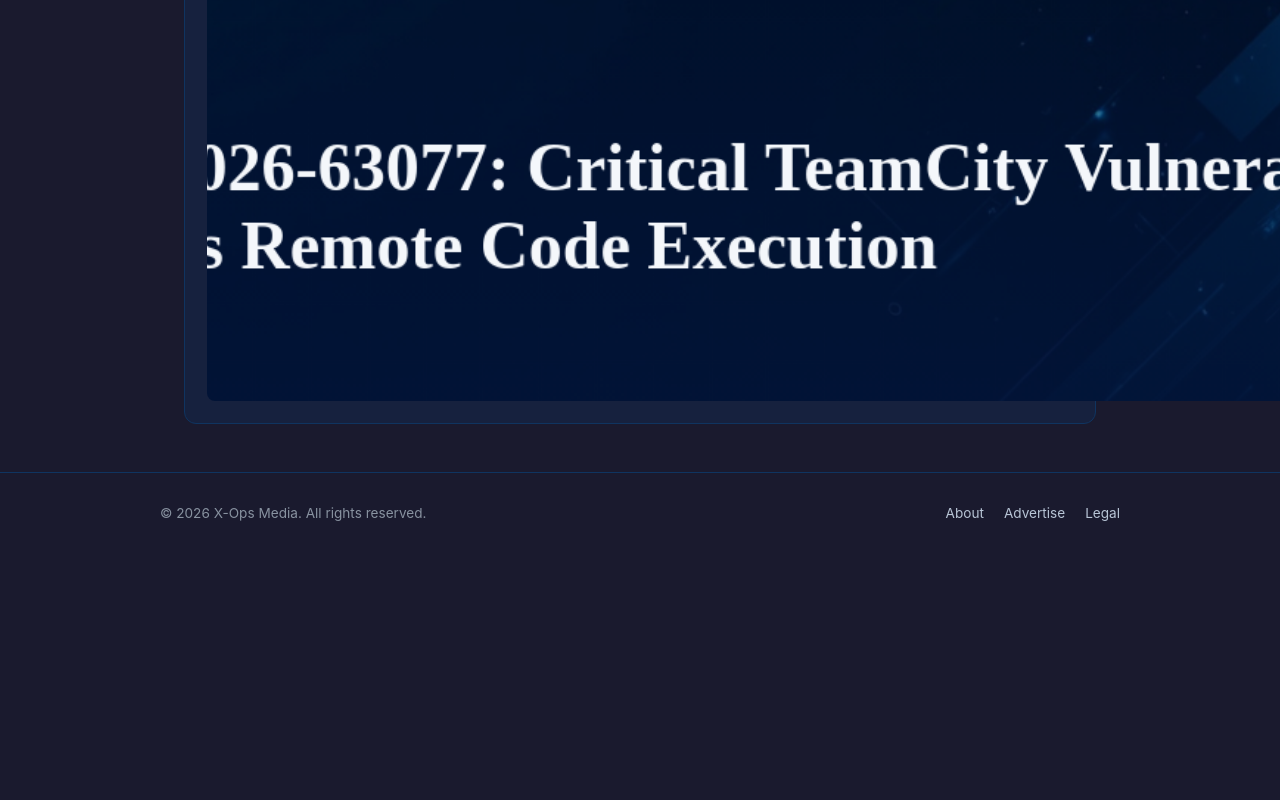
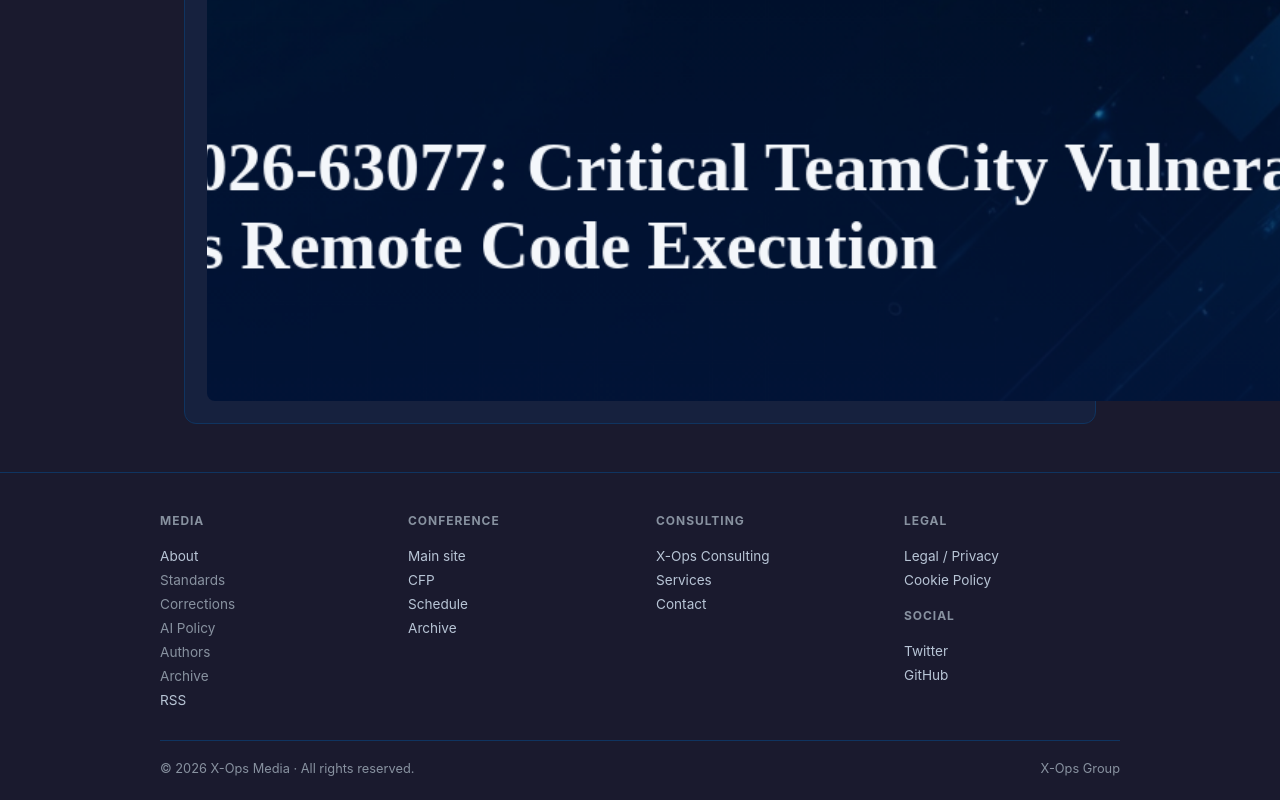
Before and after one commit to X-Ops-group/xops_media_web, a React (Vite) app: page /en in a window 1280 px wide. Shown: the part 4668-5468 px from the top of the page. Before the commit the page ends 5221 px from the top, so only its background shows below. Built offline with nearby package versions, Linux system fonts and the light colour scheme; no server answers.

Commit message:
feat(xops-media-web): Footer with 4 columns of real links (H1 audit fix)

```diff
--- a/src/components/Footer.tsx
+++ b/src/components/Footer.tsx
@@ -1,18 +1,158 @@
-import type { Lang } from "../content";
+import { Link } from "react-router-dom";
+import { loadConference, type Lang } from "../content";
+
+const EXTERNAL = "noopener noreferrer";
 
 export function Footer({ lang }: { lang: Lang }) {
+  const conf = loadConference();
+  const year = new Date().getFullYear();
+
+  // Placeholder target for routes that don't exist yet. Using the about page
+  // keeps the link in-app; aria-disabled signals "this is a placeholder"
+  // while keeping the focus ring for keyboard users.
+  const soon = (label: string) => (
+    <Link
+      to={`/${lang}/about`}
+      aria-disabled="true"
+      title={
+        lang === "es"
+          ? "Próximamente — disponible en una próxima fase"
+          : "Coming soon — available in a later phase"
+      }
+      style={{
+        color: "var(--text-muted)",
+        cursor: "not-allowed",
+        textDecoration: "none",
+      }}
+      onClick={(e) => e.preventDefault()}
+    >
+      {label}
+    </Link>
+  );
+
+  const linkStyle = {
+    color: "var(--text-secondary)",
+    textDecoration: "none",
+  };
+  const headingStyle = {
+    fontSize: "0.75rem",
+    fontWeight: 700,
+    letterSpacing: "0.08em",
+    textTransform: "uppercase" as const,
+    color: "var(--text-muted)",
+    marginBottom: "0.75rem",
+  };
+
   return (
-    <footer style={{ borderTop: "1px solid var(--surface-0)", marginTop: "3rem", padding: "2rem 1.5rem" }}>
-      <div style={{ maxWidth: 960, margin: "0 auto", display: "flex", justifyContent: "space-between", flexWrap: "wrap", gap: "1rem" }}>
-        <div style={{ color: "var(--text-muted)", fontSize: "0.85rem" }}>
-          © {new Date().getFullYear()} X-Ops Media.{" "}
-          {lang === "es" ? "Todos los derechos reservados." : "All rights reserved."}
-        </div>
-        <div style={{ display: "flex", gap: "1.25rem", fontSize: "0.85rem", color: "var(--text-secondary)" }}>
-          <span>{lang === "es" ? "Quiénes somos" : "About"}</span>
-          <span>{lang === "es" ? "Publicidad" : "Advertise"}</span>
-          <span>{lang === "es" ? "Aviso legal" : "Legal"}</span>
-        </div>
+    <footer
+      style={{
+        borderTop: "1px solid var(--surface-0)",
+        marginTop: "3rem",
+        padding: "2.5rem 1.5rem 1.5rem",
+        background: "var(--surface-2)",
+      }}
+    >
+      <div
+        style={{
+          maxWidth: 960,
+          margin: "0 auto",
+          display: "grid",
+          gridTemplateColumns: "repeat(auto-fit, minmax(180px, 1fr))",
+          gap: "2rem",
+        }}
+      >
+        {/* Column 1 — Media */}
+        <nav aria-label="X-Ops Media" style={{ display: "flex", flexDirection: "column", gap: "0.5rem", fontSize: "0.85rem" }}>
+          <div style={headingStyle}>
+            {lang === "es" ? "Media" : "Media"}
+          </div>
+          <Link to={`/${lang}/quienes-somos`} style={linkStyle}>
+            {lang === "es" ? "Quiénes somos" : "About"}
+          </Link>
+          {soon(lang === "es" ? "Estándares" : "Standards")}
+          {soon(lang === "es" ? "Correcciones" : "Corrections")}
+          {soon(lang === "es" ? "Política de IA" : "AI Policy")}
+          {soon(lang === "es" ? "Autores" : "Authors")}
+          {soon(lang === "es" ? "Archivo" : "Archive")}
+          <a href="/rss.xml" style={linkStyle} target="_blank" rel={EXTERNAL}>
+            RSS
+          </a>
+        </nav>
+
+        {/* Column 2 — Conference */}
+        <nav aria-label="X-Ops Conference" style={{ display: "flex", flexDirection: "column", gap: "0.5rem", fontSize: "0.85rem" }}>
+          <div style={headingStyle}>
+            {lang === "es" ? "Conferencia" : "Conference"}
+          </div>
+          <a href={conf.links.main} style={linkStyle} target="_blank" rel={EXTERNAL}>
+            {lang === "es" ? "Web principal" : "Main site"}
+          </a>
+          <a href={conf.next_edition.cfp_url || conf.links.cfp} style={linkStyle} target="_blank" rel={EXTERNAL}>
+            {lang === "es" ? "Call for Papers" : "CFP"}
+          </a>
+          <a href={conf.links.schedule} style={linkStyle} target="_blank" rel={EXTERNAL}>
+            {lang === "es" ? "Programa" : "Schedule"}
+          </a>
+          <a href={conf.links.archive} style={linkStyle} target="_blank" rel={EXTERNAL}>
+            {lang === "es" ? "Ediciones anteriores" : "Archive"}
+          </a>
+        </nav>
+
+        {/* Column 3 — Consulting */}
+        <nav aria-label="X-Ops Consulting" style={{ display: "flex", flexDirection: "column", gap: "0.5rem", fontSize: "0.85rem" }}>
+          <div style={headingStyle}>
+            {lang === "es" ? "Consultoría" : "Consulting"}
+          </div>
+          <a href="https://xops-consulting.com" style={linkStyle} target="_blank" rel={EXTERNAL}>
+            {lang === "es" ? "X-Ops Consulting" : "X-Ops Consulting"}
+          </a>
+          <a href="https://xops-consulting.com/services" style={linkStyle} target="_blank" rel={EXTERNAL}>
+            {lang === "es" ? "Servicios" : "Services"}
+          </a>
+          <a href="https://xops-consulting.com/contact" style={linkStyle} target="_blank" rel={EXTERNAL}>
+            {lang === "es" ? "Contacto" : "Contact"}
+          </a>
+        </nav>
+
+        {/* Column 4 — Legal + Social */}
+        <nav aria-label="Legal" style={{ display: "flex", flexDirection: "column", gap: "0.5rem", fontSize: "0.85rem" }}>
+          <div style={headingStyle}>
+            {lang === "es" ? "Legal" : "Legal"}
+          </div>
+          <Link to={`/${lang}/legal`} style={linkStyle}>
+            {lang === "es" ? "Aviso legal / Privacidad" : "Legal / Privacy"}
+          </Link>
+          <Link to={`/${lang}/cookies`} style={linkStyle}>
+            {lang === "es" ? "Política de cookies" : "Cookie Policy"}
+          </Link>
+          <div style={{ ...headingStyle, marginTop: "0.75rem" }}>
+            {lang === "es" ? "Social" : "Social"}
+          </div>
+          <a href="https://twitter.com/xopsmedia" style={linkStyle} target="_blank" rel={EXTERNAL}>
+            Twitter
+          </a>
+          <a href="https://github.com/xops" style={linkStyle} target="_blank" rel={EXTERNAL}>
+            GitHub
+          </a>
+        </nav>
+      </div>
+
+      <div
+        style={{
+          maxWidth: 960,
+          margin: "2rem auto 0",
+          paddingTop: "1.25rem",
+          borderTop: "1px solid var(--surface-0)",
+          color: "var(--text-muted)",
+          fontSize: "0.8rem",
+          display: "flex",
+          justifyContent: "space-between",
+          flexWrap: "wrap",
+          gap: "0.75rem",
+        }}
+      >
+        <span>© {year} X-Ops Media · {lang === "es" ? "Todos los derechos reservados" : "All rights reserved"}.</span>
+        <span>X-Ops Group</span>
       </div>
     </footer>
   );
```
